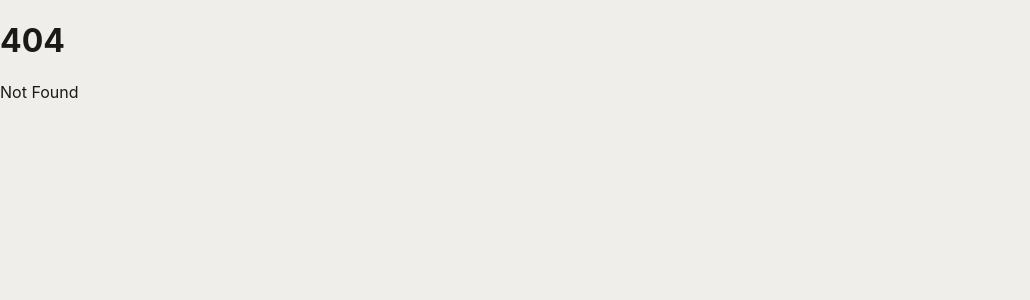
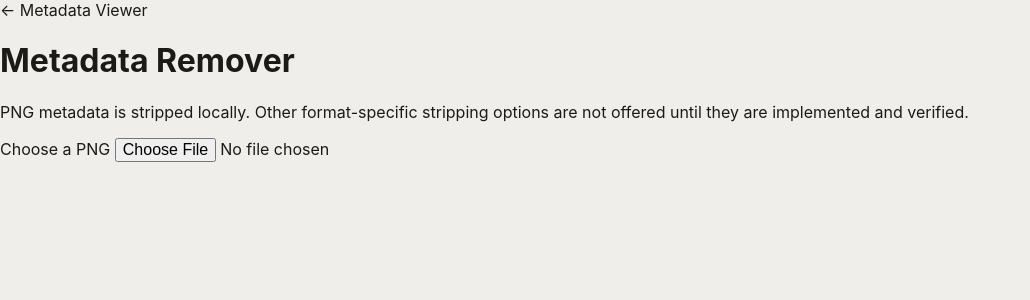
Before and after one commit to official-tisao/image.complianttools.com, a SvelteKit app in the folder apps/web/: page /remove-exif in a window 1280 px wide. Before the commit this address had no page. Shown: the top 300 px of the page, without its empty margins (0-1030 px from the left). Built offline with nearby package versions, Linux system fonts and the light colour scheme.

Commit message:
feat(P2-16): add local PNG metadata remover

```diff
--- /dev/null
+++ b/apps/web/src/routes/remove-exif/+page.svelte
@@ -0,0 +1,53 @@
+<script lang="ts">
+  import { stripPngMetadata } from '@complianttools/image-engine';
+
+  let fileName = $state('');
+  let status = $state('');
+  let error = $state('');
+
+  async function strip(file: File | undefined) {
+    fileName = file?.name ?? '';
+    status = '';
+    error = '';
+    if (!file) return;
+    try {
+      const output = stripPngMetadata(await file.arrayBuffer());
+      const url = URL.createObjectURL(new Blob([output], { type: 'image/png' }));
+      const anchor = document.createElement('a');
+      anchor.href = url;
+      anchor.download = `${file.name.replace(/\.png$/iu, '')}-stripped.png`;
+      anchor.click();
+      URL.revokeObjectURL(url);
+      status = `Removed metadata locally: ${file.size} bytes → ${output.byteLength} bytes.`;
+    } catch (reason) {
+      error =
+        reason instanceof Error ? reason.message : 'Unable to remove metadata from this file.';
+    }
+  }
+</script>
+
+<svelte:head>
+  <title>Remove PNG Metadata — Image Compliant Tools</title>
+  <meta name="description" content="Remove supported PNG metadata locally in your browser." />
+  <link rel="canonical" href="https://image.complianttools.com/remove-exif" />
+</svelte:head>
+
+<main>
+  <a href="/exif-viewer">← Metadata Viewer</a>
+  <h1>Metadata Remover</h1>
+  <p>
+    PNG metadata is stripped locally. Other format-specific stripping options are not offered until
+    they are implemented and verified.
+  </p>
+  <label>
+    Choose a PNG
+    <input
+      type="file"
+      accept="image/png"
+      onchange={(event) => void strip(event.currentTarget.files?.[0])}
+    />
+  </label>
+  {#if fileName}<p>{fileName}</p>{/if}
+  {#if status}<p role="status">{status}</p>{/if}
+  {#if error}<p role="alert">{error}</p>{/if}
+</main>
--- a/apps/web/src/routes/sitemap.xml/+server.ts
+++ b/apps/web/src/routes/sitemap.xml/+server.ts
@@ -2,6 +2,6 @@ export const prerender = true;
 
 export const GET = () =>
   new Response(
-    `<?xml version="1.0" encoding="UTF-8"?><urlset xmlns="http://www.sitemaps.org/schemas/sitemap/0.9"><url><loc>https://image.complianttools.com/convert</loc></url><url><loc>https://image.complianttools.com/compress</loc></url><url><loc>https://image.complianttools.com/resize</loc></url><url><loc>https://image.complianttools.com/heic-converter</loc></url><url><loc>https://image.complianttools.com/exif-viewer</loc></url></urlset>`,
+    `<?xml version="1.0" encoding="UTF-8"?><urlset xmlns="http://www.sitemaps.org/schemas/sitemap/0.9"><url><loc>https://image.complianttools.com/convert</loc></url><url><loc>https://image.complianttools.com/compress</loc></url><url><loc>https://image.complianttools.com/resize</loc></url><url><loc>https://image.complianttools.com/heic-converter</loc></url><url><loc>https://image.complianttools.com/exif-viewer</loc></url><url><loc>https://image.complianttools.com/remove-exif</loc></url></urlset>`,
     { headers: { 'content-type': 'application/xml' } },
   );
```
